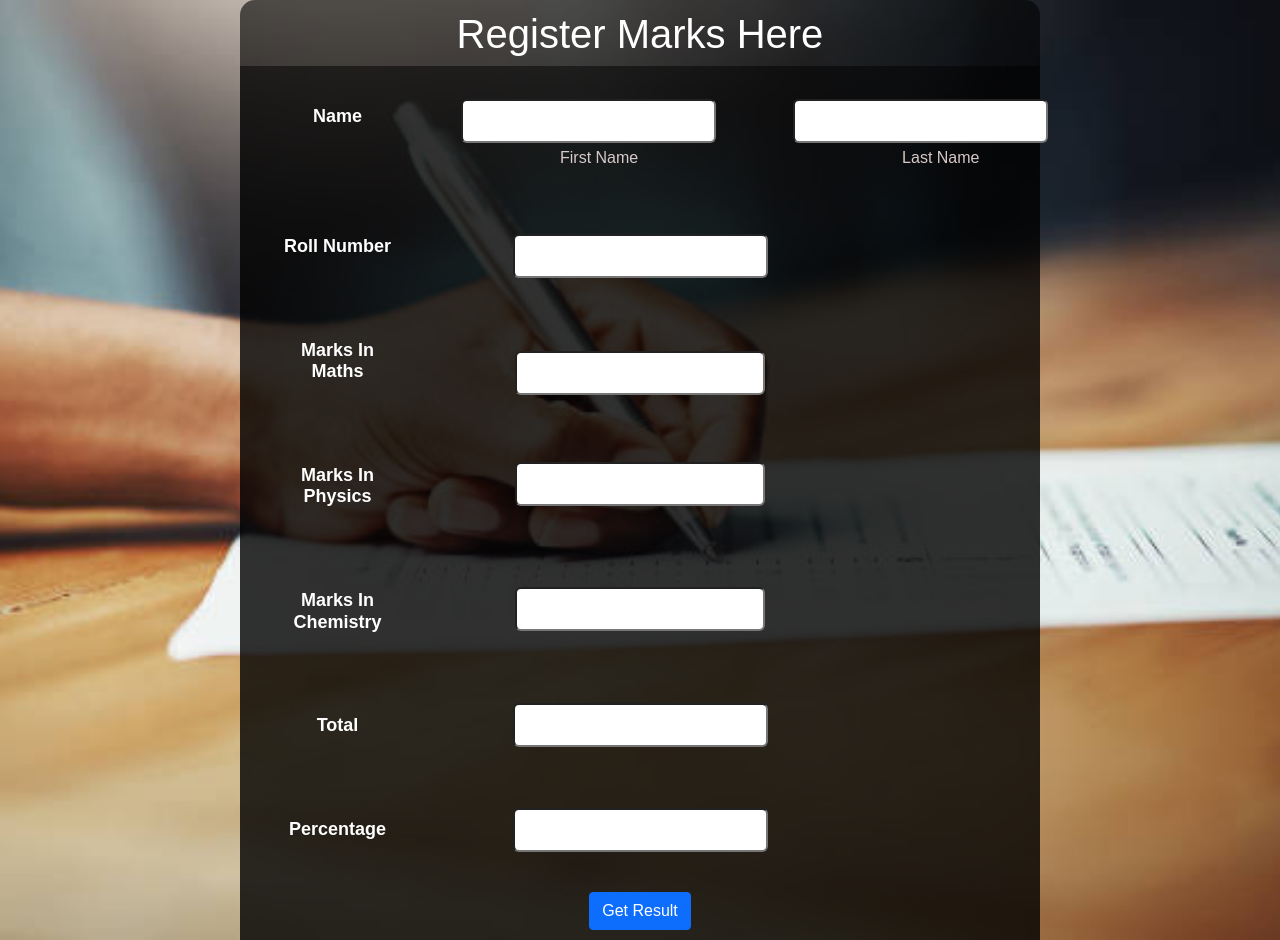
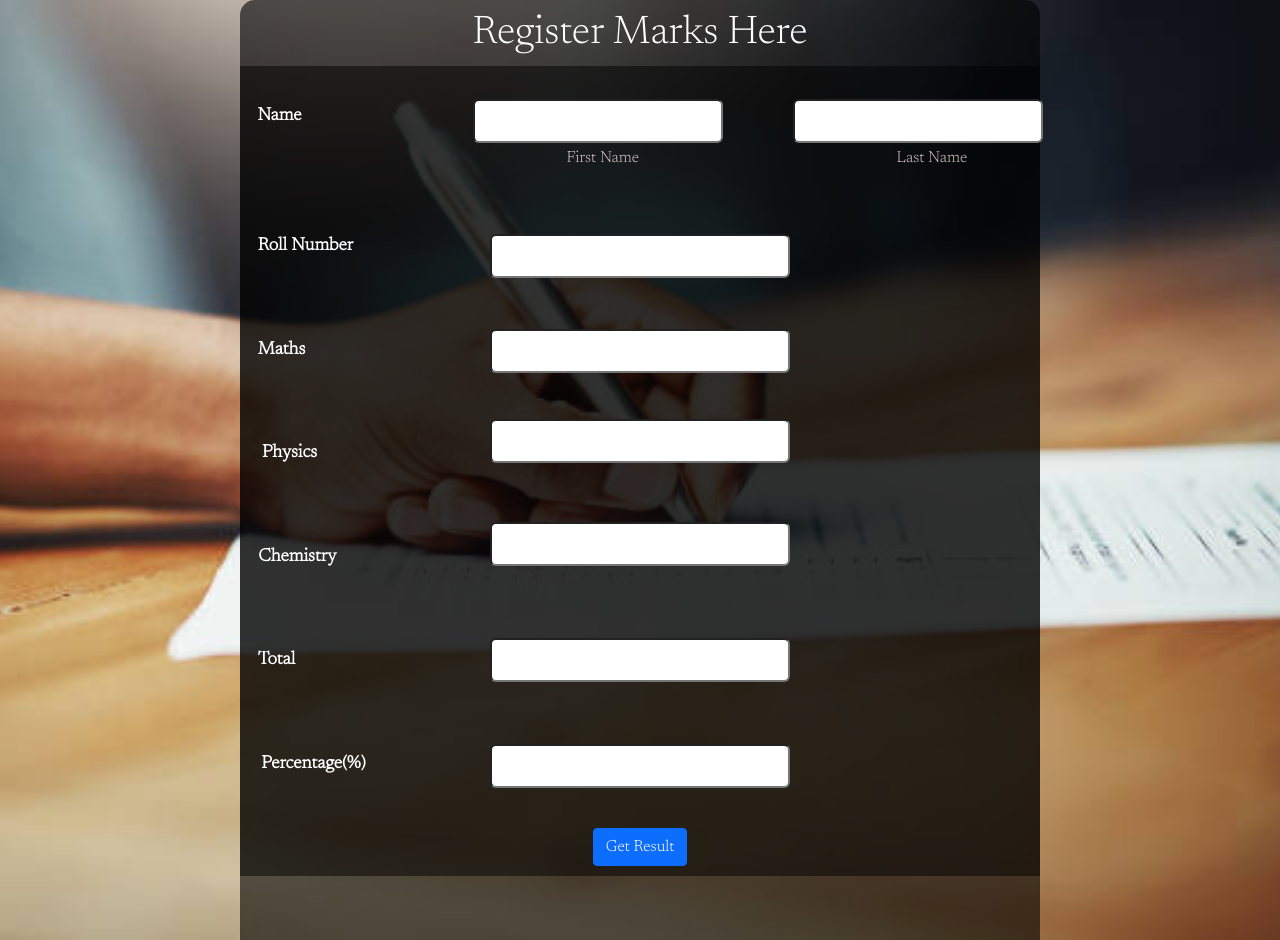
Before and after one commit to Razihmad/Assignment, a Django app: page /marks/ in a window 1280 px wide. Run offline with Django 3.2, Linux system fonts and the light colour scheme.

Commit message:
some fonts have chaged

```diff
--- a/static/css/style.css
+++ b/static/css/style.css
@@ -44,16 +44,16 @@
 
 @keyframes glowing {
     0% {
-      background-color: rgba(185, 206, 94, 0.822);
-      box-shadow: 0 0 3px rgb(193, 212, 83);
+      background-color: rgb(104, 94, 94);
+      box-shadow: 0 0 3px rgb(235, 209, 209);
     }
     50% {
-      background-color: rgb(99, 158, 45);
-      box-shadow: 0 0 10px rgb(37, 187, 142);
+      background-color: rgb(245, 158, 158);
+      box-shadow: 0 0 10px rgb(201, 134, 134);
     }
     100% {
-      background-color: rgb(26, 158, 136);
-      box-shadow: 0 0 3px rgb(32, 197, 68);
+      background-color: rgb(199, 97, 97);
+      box-shadow: 0 0 3px rgb(228, 131, 131);
     }
   }
 
@@ -67,6 +67,7 @@
   border-radius: 15px 15px 0px 0px;
   width: 800px;
   height: 940px;
+  font-family: 'Newsreader', serif;;
 
 }
 .main{
@@ -77,6 +78,7 @@
 form{
   padding: 10px;
 }
+
 #name{
   width: 100%;
   height: 100px;
@@ -97,6 +99,7 @@
   border-radius: 6px;
   padding: 0px 22px;
   font-size: 16px;
+  width: 250px;
 }
 
 .last_name{
@@ -108,6 +111,31 @@
     padding: 0px 22px;
     font-size: 16px;
     color: #555;
+    width: 250px;
+}
+h2:nth-child(1){
+  margin-left: -33px;
+}
+
+h2:nth-child(3){
+  margin-left: -7px;
+}
+
+h2:nth-child(5){
+  margin-left: -31px;
+
+}
+h2:nth-child(7){
+margin-left: -23px;
+}
+h2:nth-child(9){
+  margin-left: -15px;
+}
+h2:nth-child(11){
+  margin-left:-36px ;
+}
+h2:nth-child(13){
+margin-left: 1px;
 }
 .firstlabel{
   color: #d8c9c9;
@@ -123,6 +151,7 @@
   border-radius: 6px;
   padding: 0px 22px;
   font-size: 16px;
+  width: 300px;
 }
 .maths{
   position: relative;
@@ -131,7 +160,7 @@
   border-radius: 6px;
   padding: 0px 22px;
   font-size: 16px;
-  width:250px;
+  width:300px;
 
 }
 .physics{
@@ -141,7 +170,7 @@
   border-radius: 6px;
   padding: 0px 22px;
   font-size: 16px;
-  width:250px;
+  width:300px;
 
 
 }
@@ -152,7 +181,7 @@
   border-radius: 6px;
   padding: 0px 22px;
   font-size: 16px;
-  width:250px;
+  width:300px;
 }
 .total{
   position: relative;
@@ -161,7 +190,7 @@
   border-radius: 6px;
   padding: 0px 22px;
   font-size: 16px;
-
+width: 300px;
 }
 .percentage{
   position: relative;
@@ -170,6 +199,7 @@
   border-radius: 6px;
   padding: 0px 22px;
   font-size: 16px;
+  width: 300px;
 }
 
 /*leaderboard.html css */
@@ -180,5 +210,6 @@
   width: 928px;
   font-family: ui-monospace;
   color: rgb(51 51 88);
+  font-family: 'Newsreader', serif;
 
 }
--- a/templates/base.html
+++ b/templates/base.html
@@ -8,6 +8,8 @@
     <title>{% block title %}
 
     {% endblock title %}</title>
+    <link rel="preconnect" href="https://fonts.gstatic.com">
+<link href="https://fonts.googleapis.com/css2?family=Newsreader:wght@300&display=swap" rel="stylesheet">
     <script src="https://ajax.googleapis.com/ajax/libs/jquery/3.5.1/jquery.min.js"></script>
     <link href="https://cdn.jsdelivr.net/npm/bootstrap@5.0.1/dist/css/bootstrap.min.css" rel="stylesheet"
     integrity="sha384-+0n0xVW2eSR5OomGNYDnhzAbDsOXxcvSN1TPprVMTNDbiYZCxYbOOl7+AMvyTG2x" crossorigin="anonymous">
--- a/templates/marks.html
+++ b/templates/marks.html
@@ -32,15 +32,15 @@
         </div>
         <h2 class="name">Roll Number</h2>
         <input type="text" name="roll" id="roll" class="roll" maxlength="8" minlength="8" required>
-        <h2 class="name">Marks In Maths </h2>
+        <h2 class="name">Maths</h2>
         <input type="number" onkeyup="AddInputs()" name="maths" min="0" max="100" id="maths" class="maths s" required>
-        <h2 class="name">Marks In Physics</h2>
+        <h2 class="name">Physics</h2>
         <input type="number" onkeyup="AddInputs()" name="physics" min="0" max="100" id="physics" class="physics s" required>
-        <h2 class="name">Marks In Chemistry</h2>
+        <h2 class="name">Chemistry</h2>
         <input onkeyup="AddInputs()" type="number" name="chemistry" min="0" max="100" id="chemistry" class="chemistry s" required>
         <h2 class="name">Total</h2>
         <input type="number" name="total" id="total" class="total" readonly>
-        <h2 class="name">Percentage</h2>
+        <h2 class="name">Percentage(%)</h2>
         <input type="number" name="percentage" id="percentage" class="percentage" readonly>
         <br>
         <input type="submit" class="btn btn-primary" value="Get Result">
```
